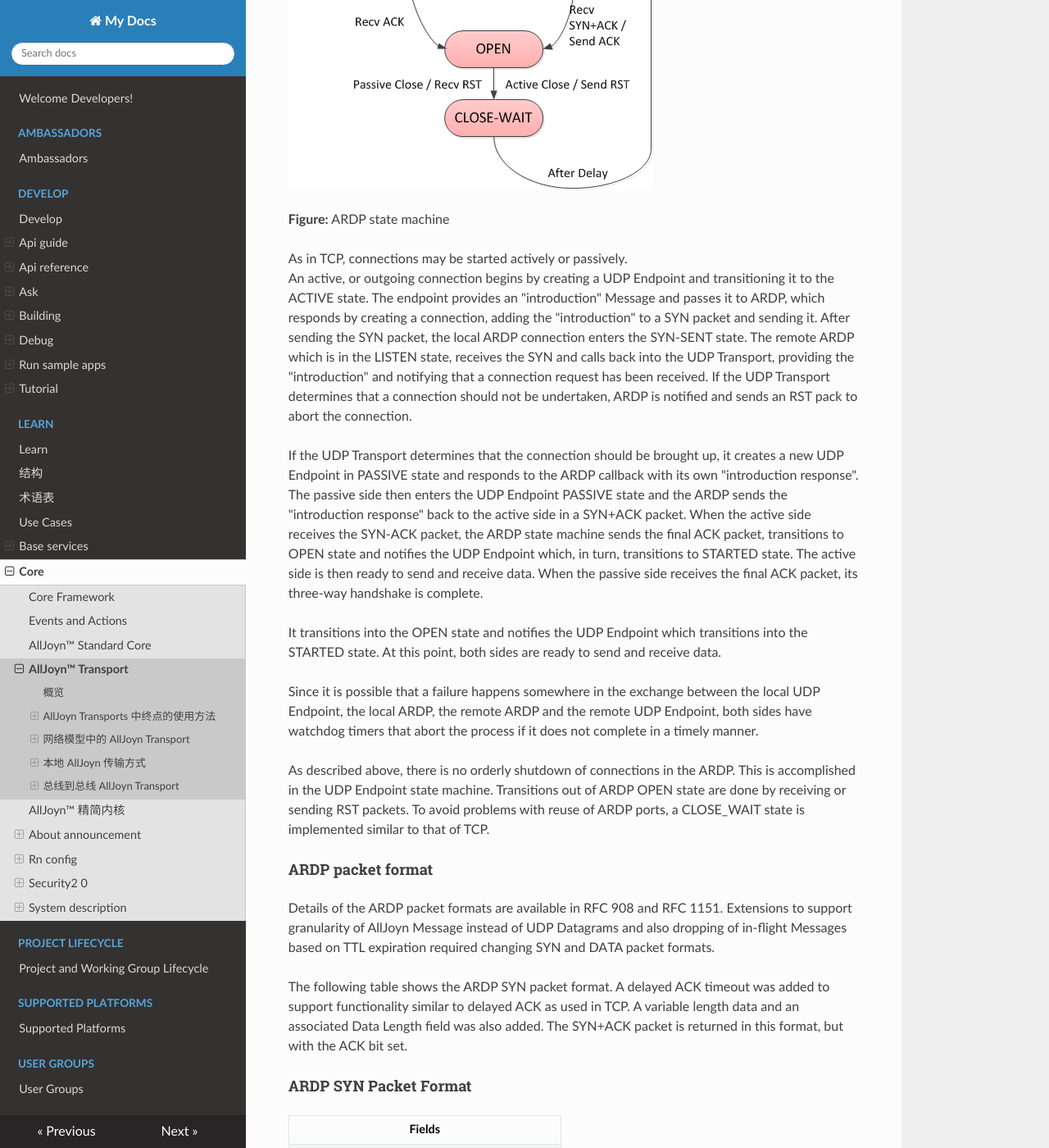
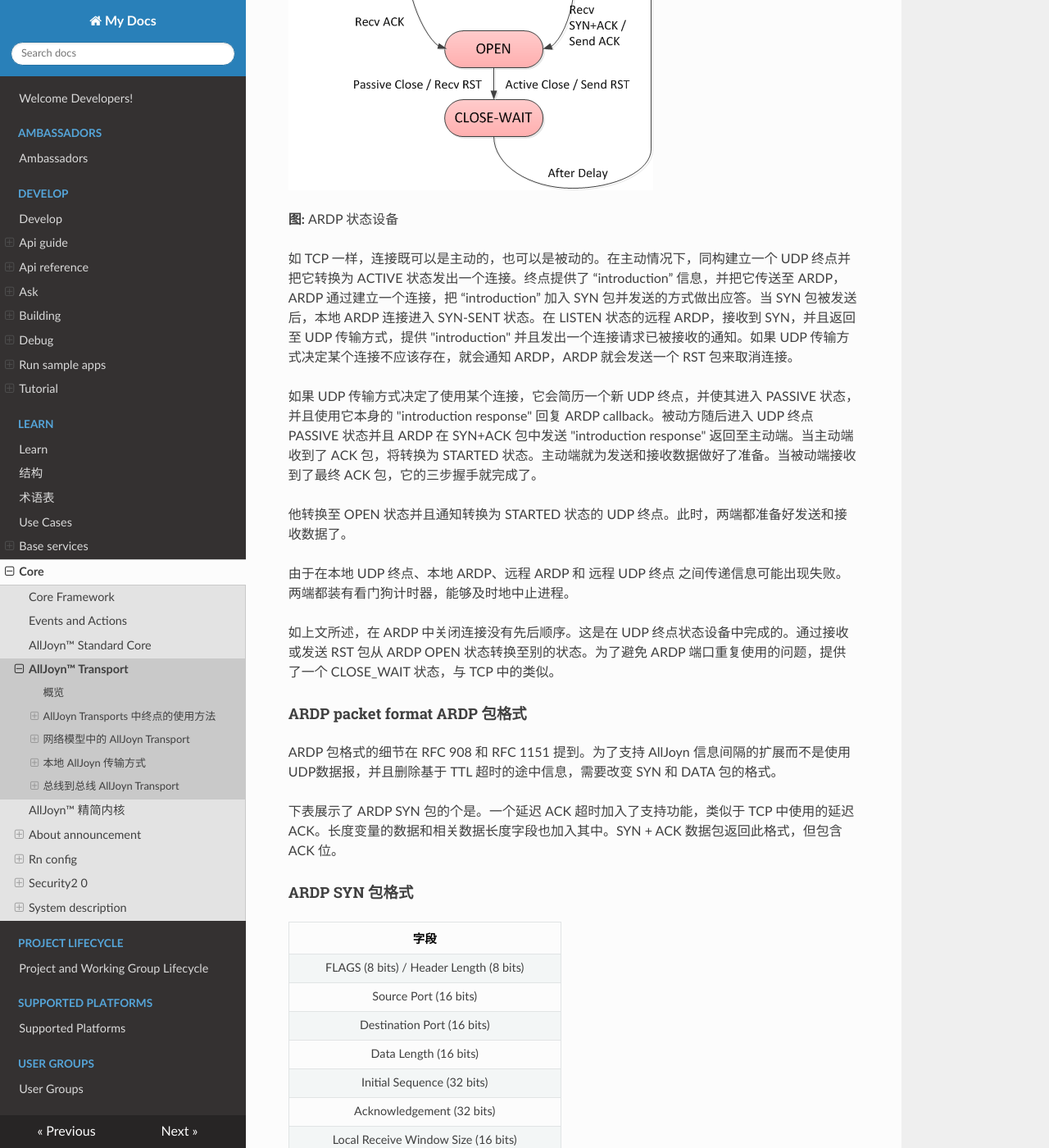
Before and after one commit to smart-conn/alljoyn-zh, an MkDocs documentation site: the page built from docs/learn/core/system-descriptionalljoyn-transport.md, in a window 1280 px wide and 1400 px high, scrolled down 12729 px. Shown: the whole window at 82% size. Built offline with MkDocs 1.6.1, drawn with Linux system fonts in a browser that asks for light colours; nearby versions of some CDN libraries; some of the changed text lies outside the part shown.

Commit message:
Update system-descriptionalljoyn-transport.md

```diff
--- a/docs/learn/core/system-descriptionalljoyn-transport.md
+++ b/docs/learn/core/system-descriptionalljoyn-transport.md
@@ -252,64 +252,26 @@ in the following figure.
 
 ![ardp-state-machine][ardp-state-machine]
 
-**Figure:** ARDP state machine
+**图:** ARDP 状态设备
 
-As in TCP, connections may be started actively or passively.
-An active, or outgoing connection begins by creating a UDP Endpoint
-and transitioning it to the ACTIVE state. The endpoint provides
-an "introduction" Message and passes it to ARDP, which responds
-by creating a connection, adding the "introduction" to a SYN
-packet and sending it. After sending the SYN packet, the local
-ARDP connection enters the SYN-SENT state. The remote ARDP which
-is in the LISTEN state, receives the SYN and calls back into the
-UDP Transport, providing the "introduction" and notifying
-that a connection request has been received. If the UDP Transport
-determines that a connection should not be undertaken, ARDP
-is notified and sends an RST pack to abort the connection.
+如 TCP 一样，连接既可以是主动的，也可以是被动的。在主动情况下，同构建立一个 UDP 终点并把它转换为 ACTIVE 状态发出一个连接。终点提供了 “introduction” 信息，并把它传送至 ARDP，ARDP 通过建立一个连接，把 “introduction” 加入 SYN 包并发送的方式做出应答。当 SYN 包被发送后，本地 ARDP 连接进入 SYN-SENT 状态。在 LISTEN 状态的远程 ARDP，接收到 SYN，并且返回至 UDP 传输方式，提供 "introduction" 并且发出一个连接请求已被接收的通知。如果 UDP 传输方式决定某个连接不应该存在，就会通知 ARDP，ARDP 就会发送一个 RST 包来取消连接。
 
-If the UDP Transport determines that the connection should be
-brought up, it creates a new UDP Endpoint in PASSIVE state and
-responds to the ARDP callback with its own "introduction response".
-The passive side then enters the UDP Endpoint PASSIVE state
-and the ARDP sends the "introduction response" back to the
-active side in a SYN+ACK packet. When the active side receives
-the SYN-ACK packet, the ARDP state machine sends the final
-ACK packet, transitions to OPEN state and notifies the UDP Endpoint
-which, in turn, transitions to STARTED state. The active side
-is then ready to send and receive data. When the passive side
-receives the final ACK packet, its three-way handshake is complete.
+如果 UDP 传输方式决定了使用某个连接，它会简历一个新 UDP 终点，并使其进入 PASSIVE 状态，并且使用它本身的 "introduction response" 回复 ARDP callback。被动方随后进入 UDP 终点 PASSIVE 状态并且 ARDP 在 SYN+ACK 包中发送 "introduction response" 返回至主动端。当主动端收到了 ACK 包，将转换为 STARTED 状态。主动端就为发送和接收数据做好了准备。当被动端接收到了最终 ACK 包，它的三步握手就完成了。
 
-It transitions into the OPEN state and notifies the UDP Endpoint
-which transitions into the STARTED state. At this point,
-both sides are ready to send and receive data.
+他转换至 OPEN 状态并且通知转换为 STARTED 状态的 UDP 终点。此时，两端都准备好发送和接收数据了。
 
-Since it is possible that a failure happens somewhere in the
-exchange between the local UDP Endpoint, the local ARDP, the
-remote ARDP and the remote UDP Endpoint, both sides have
-watchdog timers that abort the process if it does not complete
-in a timely manner.
+由于在本地 UDP 终点、本地 ARDP、远程 ARDP 和 远程 UDP 终点 之间传递信息可能出现失败。两端都装有看门狗计时器，能够及时地中止进程。
 
-As described above, there is no orderly shutdown of connections
-in the ARDP. This is accomplished in the UDP Endpoint state machine.
-Transitions out of ARDP OPEN state are done by receiving or sending
-RST packets. To avoid problems with reuse of ARDP ports, a
-CLOSE_WAIT state is implemented similar to that of TCP.
+如上文所述，在 ARDP 中关闭连接没有先后顺序。这是在 UDP 终点状态设备中完成的。通过接收或发送 RST 包从 ARDP OPEN 状态转换至别的状态。为了避免 ARDP 端口重复使用的问题，提供了一个 CLOSE_WAIT 状态，与 TCP 中的类似。
 
-#### ARDP packet format
+#### ARDP packet format ARDP 包格式
 
-Details of the ARDP packet formats are available in RFC 908 and RFC 1151.
-Extensions to support granularity of AllJoyn Message instead of
-UDP Datagrams and also dropping of in-flight Messages based on
-TTL expiration required changing SYN and DATA packet formats.
+ARDP 包格式的细节在 RFC 908 和 RFC 1151 提到。为了支持 AllJoyn 信息间隔的扩展而不是使用 UDP数据报，并且删除基于 TTL 超时的途中信息，需要改变 SYN 和 DATA 包的格式。
 
-The following table shows the ARDP SYN packet format.
-A delayed ACK timeout was added to support functionality
-similar to delayed ACK as used in TCP. A variable length data
-and an associated Data Length field was also added. The
-SYN+ACK packet is returned in this format, but with the ACK bit set.
+下表展示了 ARDP SYN 包的个是。一个延迟 ACK 超时加入了支持功能，类似于 TCP 中使用的延迟 ACK。长度变量的数据和相关数据长度字段也加入其中。SYN + ACK 数据包返回此格式，但包含 ACK 位。
 
-#### ARDP SYN Packet Format
-| Fields |
+#### ARDP SYN 包格式
+| 字段 |
 |:---:|
 | FLAGS (8 bits) / Header Length (8 bits) |
 | Source Port (16 bits) |
@@ -322,22 +284,9 @@ SYN+ACK packet is returned in this format, but with the ACK bit set.
 | Delayed ACK Timeout (32 bits) |
 | Data (variable length) |
 
-The following table shows the ARDP DATA packet format.
-The format is substantially similar to that described by
-RFC 908 and RFC 1151, but several fields were added to
-support new features. Since ARDP is designed to support
-sending and receiving AllJoyn Messages, which can span
-three 65535-byte UDP datagrams, the concept of a Message
-fragment was added. This necessitated adding a fragment count
-field and a start-of-message sequence number to identify
-the sequence number corresponding to the first UDP datagram
-in an AllJoyn Message. A Time-to-Live field was also added
-to support expiring AllJoyn Messages with a finite time to live;
-and in order to coordinate expiration of Messages, which
-may be in the process of being retransmitted, the Acknowledge-Next
-field was added.
+下图展示了 ARDP DATA 包的格式。该格式基本上与 RFC 908 和 RFC 1151 中描述的相同。由于 ARDP 是用来支持发送和接收 AllJoyn 信息的，它可以跨越了三个 65535 字节 UDP 数据报，所以加入了信息片段的概念。加入一个片段计数字段和启动消息序列号，会根据 一条 AllJoyn 信息中的首个 UDP 数据报识别序列号。Time-to-Live 字段也被加入，使 AllJoyn 信息获得一个存活时间；为了配合传输信息信息的过期机制，加入了 Acknowledge-Next 字段。
 
-#### ARDP data packet format
+#### ARDP 数据包格式
 
 | Fields |
 |:---:|
@@ -357,11 +306,9 @@ field was added.
 
 #### UDP transport configuration
 
-ARDP is a flexible protocol, and so there are a number of
-configurable parameters used. These parameters are settable via
-the AllJoyn Router configuration file.
+ARDP 是一个弹性协议，使用了很多的可配置参数。这些参数可通过 AllJoyn 路由配置文件进行修改。
 
-| Parameter name | Description | Default value |
+| 参数名 | 描述 | 默认值 |
 |---|---|:---:|
 | udp_connect_timeout | When an initial ARDP connection is attempted, the precipitating SYN packet may be lost. If, after some time, the foreign host does not respond, the connection must be attempted again. This value is the time period that ARDP waits before attempting to resend the SYN packet. | 1000 msec |
 | udp_connect_retries | When an initial ARDP connection is attempted, the precipitating SYN packet may be lost. If, after some time, the foreign host does not respond, the connection must be attempted again. This value is the number of times that ARDP will try to resent SYN packet before giving up. | 10 |
@@ -391,30 +338,13 @@ the UDP Transport through their respective control planes.
 the details on the legacy Name Service and Next-Generation Name Service
 (NGNS) used for adverisement and discovery in the AllJoyn system,
 
-### Transport selection at the AllJoyn Router
+### AllJoyn 路由选择传输方式
 
-For discovery, if an application selects a specific transport
-(TCP Transport or UDP Transport), then the `FoundAdvertisedName()`
-callback is only sent for that transport. Also, as mentioned earlier,
-an app can indicate which specific transport to be used to
-establish a session, and the AllJoyn router will attempt to
-perform session setup only over the specified AllJoyn transport.
+在发现中，如果一个应用程序选择某个特定的传输方式（TCP 或 UDP），那么  `FoundAdvertisedName()` 仅已选定的传输方式发送。同样的，如上文所述，一个应用程序可以指定建立会话的传输方式，并且 AllJoyn 路由将仅在指定的 AllJoyn 传输方式下尝试建立连接。
 
-If an app does not indicate a specific AllJoyn transport for
-discovery or session setup, the AllJoyn router behavior is to
-give preference to UDP Transport. This behavior is mainly motivated
-by the fact that UDP Transport requires much smaller file descriptor
-resources which becomes an issue with TCP Transport as the number
-of connections grows.
+如果应用程序没有指定用于发现或建立会话的 AllJoyn 传输方式， AllJoyn 路由会更倾向于使用 UDP 传输方式。这是因为 UDP 传输方式占用更小的文件描述符资源。而在 TCP 方式下，特别是在连接数不断增长时，将会遭遇许多麻烦。
 
-For discovery, if an app does not indicate a specific AllJoyn transport
-(that is, TRANSPORT_ANY is specified), the `FoundAdvertisedName()`
-callback is sent for both UDP Transport and TCP Transport, with the
-callback for UDP Transport sent first. Similarly for session setup,
-if TRANSPORT_ANY was indicated by the app, the AllJoyn router
-will establish session over UDP Transport if it is available
-at both endpoints of the connection. If the UDP Transport is not
-available, then session setup will be done over TCP Transport.
+在发现中，如果一个应用程序没有指定 AllJoyn 传输方式（也就是说，指定为 TRANSPORT_ANY），`FoundAdvertisedName()`  会以 TCP 和 UDP 两种方式同时发出，UDP 方式会稍快发出。对于会话建立，情况类似。如果应用程序指定为 TRANSPORT_ANY， AllJoyn 会在两段都允许的情况下使用 UDP 传输方式。如果不允许使用 UDP 传输方式，就会使用 TCP 传输方式建立会话。
 
 
 
```
